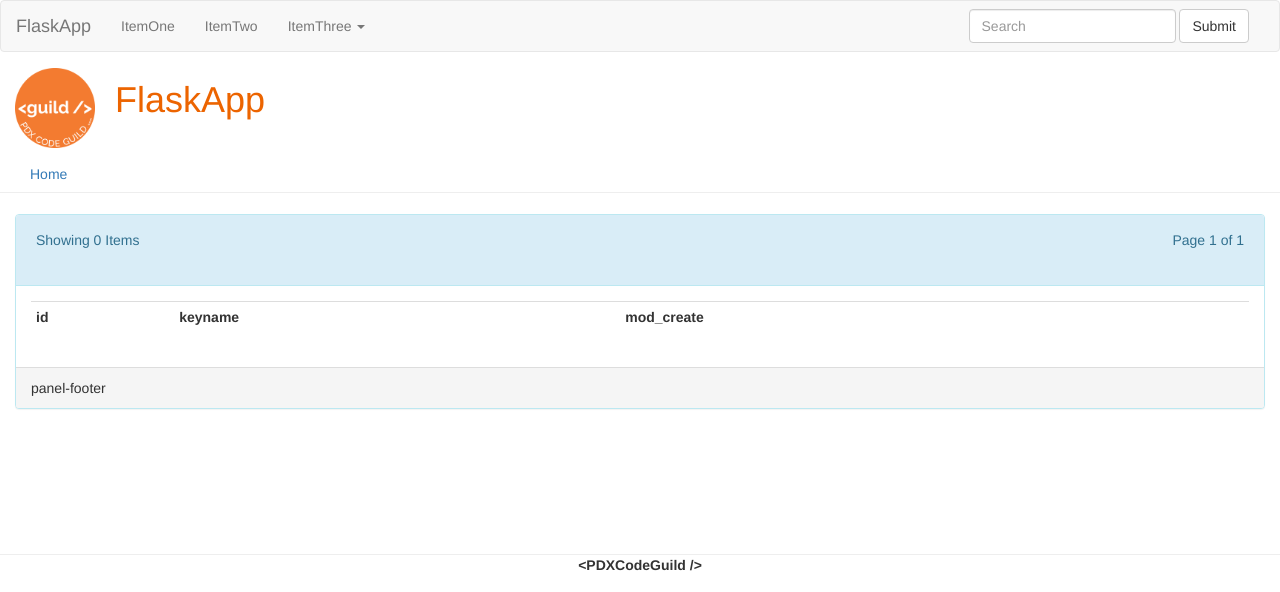
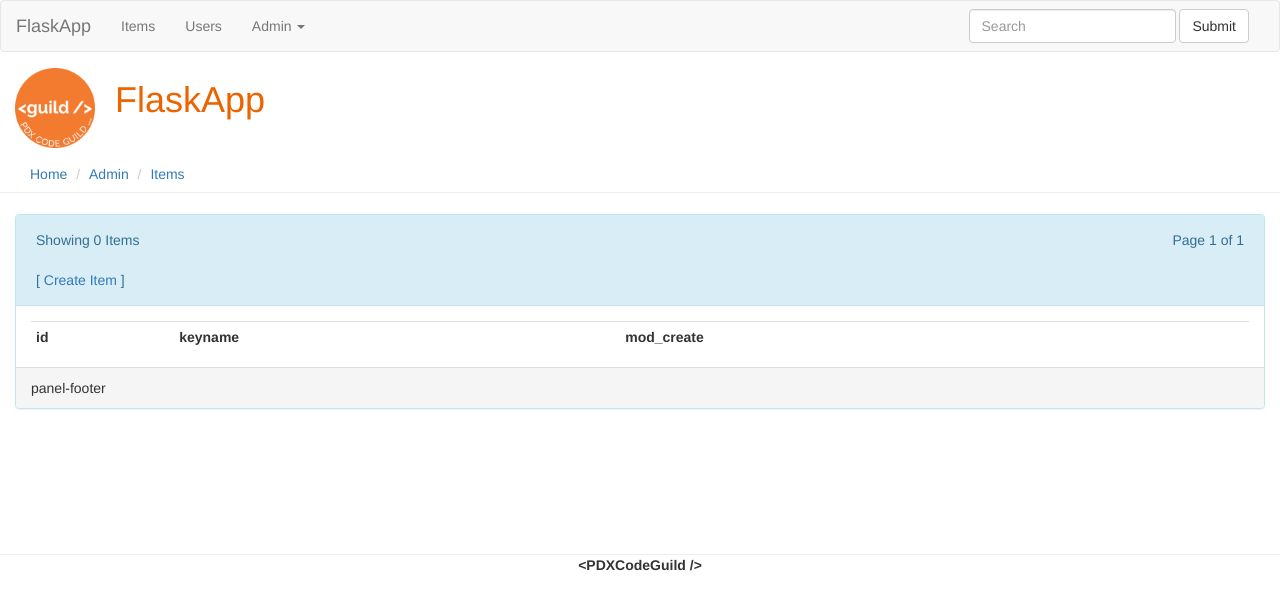
Before and after one commit to PdxCodeGuild/FlaskApp-Tutorial, a Flask app: page /admin/item/list in a window 1280 px wide. Shown: the top 592 px of the page. Run offline with Flask 2, Linux system fonts and the light colour scheme; data that the repository does not hold is empty; parts of the project's set-up code (start-up, migrations or seed data) failed here and were passed over; some libraries are stand-ins or nearby versions.

Commit message:
Flask-WTF: item_create, item_edit, item_delete

```diff
--- a/web/app/item/templates/item_list.html
+++ b/web/app/item/templates/item_list.html
@@ -2,13 +2,14 @@
 
 
 <!-- BLOCK: title -->
-{% block title %}{{super()}}Items{% endblock %}
+{% block title %}{{super()}} - Items{% endblock %}
 
 
 <!-- BLOCK: breadcrumb -->
 {% block breadcrumb %}
 {{super()}}
-{# <li><a href="{{ url_for('.item_list') }}">List Items</a></li> #}
+<li><a href="/admin/">Admin</a></li>
+<li><a href="{{ url_for('.item_list') }}">Items</a></li>
 {% endblock %}
 
 
@@ -23,6 +24,7 @@
 <tr>
 <td>
     Showing {{ rowcnt }} Items
+    <br/><br/>[ <a href="{{ url_for('.item_create') }}">Create Item</a> ]
 </td>
 <td class="text-right">
     <span>Page 1 of 1</span>
@@ -49,7 +51,8 @@
         <td onclick="window.location='{{ url_for('.item_view', id=row.id) }}';">{{ row[col] }}</td>
     {% endfor %}
     <td>
-        <a href="{{ url_for('.item_edit', id=row.id) }}">edit</a>
+        [ <a href="{{ url_for('.item_edit', id=row.id) }}">edit</a> ]
+        [ <a href="{{ url_for('.item_delete', id=row.id) }}">delete</a> ]
     </td>
     </tr>
 {% endfor %}
--- a/web/app/item/views.py
+++ b/web/app/item/views.py
@@ -1,10 +1,11 @@
 import logging
 
-from flask import render_template
-from .. import db
+from flask import flash, redirect, render_template, request, url_for
+from .. import db, flash_errors
 from . import item
 
 from .models import ItemModel
+from .forms import CreatItemForm, EditItemForm
 
 
 @item.route('/item/')
@@ -13,17 +14,51 @@ def hello_item():
     return 'Hello FlaskApp : Item Module'
 
 
-@item.route('/admin/item/delete/<int:id>')
+@item.route('/admin/item/delete/<int:id>', methods=['GET','POST'])
 def item_delete( id ):
-    return 'item_delete - id:%s' % (id)
+    item = ItemModel.query.get_or_404(id)
+    db.session.delete(item)
+    db.session.commit()
+    flash('Item deleted (id=%s)' % (item.id))
+    logging.info('item_delete( id:%s )' % (item.id))
+    return redirect(url_for('.item_list'))
 
-@item.route('/admin/item/create')
+
+@item.route('/admin/item/create', methods=['GET','POST'])
 def item_create():
-    return 'item_create'
+    item = ItemModel()
+    form = CreatItemForm(item)
+    if form.validate_on_submit():
+        form.populate_obj(item)
+        db.session.add(item)
+        db.session.commit()
+        flash('Item created (id=%s)' % (item.id))
+        logging.info('item_create( id:%s )' % (item.id))
+        return redirect(url_for('.item_view', id=item.id))
+    else:
+        flash_errors(form)
+    if request.method == 'GET':
+        item.keyname = ''
+        form.process(obj=item)
+    return render_template('item_create.html', form=form)
 
-@item.route('/admin/item/edit/<int:id>')
+
+@item.route('/admin/item/edit/<int:id>', methods=['GET','POST'])
 def item_edit( id ):
-    return 'item_edit - id:%s' % (id)
+    item = ItemModel.query.get_or_404(id)
+    form = EditItemForm(item)
+    if form.validate_on_submit():
+        del form.mod_create
+        form.populate_obj(item)
+        db.session.add(item)
+        db.session.commit()
+        flash('Item updated (id=%s)' % (item.id))
+        logging.info('item_edit( id:%s )' % (item.id))
+        return redirect(url_for('.item_view', id=item.id))
+    else:
+        flash_errors(form)
+    form.process(obj=item)
+    return render_template('item_edit.html', form=form)
 
 
 @item.route('/admin/item/view/<int:id>')
--- a/web/app/main/templates/navbar_main.html
+++ b/web/app/main/templates/navbar_main.html
@@ -14,14 +14,14 @@
     <div class="collapse navbar-collapse" id="navbar-main-collapse">
       <ul class="nav navbar-nav">
         <!-- li class="active"><a href="#">Link <span class="sr-only">(current)</span></a></li -->
-        <li><a href="#">ItemOne</a></li>
-        <li><a href="#">ItemTwo</a></li>
+        <li><a href="#">Items</a></li>
+        <li><a href="#">Users</a></li>
         <li class="dropdown">
-          <a href="#" class="dropdown-toggle" data-toggle="dropdown" role="button" aria-haspopup="true" aria-expanded="false">ItemThree <span class="caret"></span></a>
+          <a href="#" class="dropdown-toggle" data-toggle="dropdown" role="button" aria-haspopup="true" aria-expanded="false">Admin <span class="caret"></span></a>
           <ul class="dropdown-menu">
-            <li><a href="#">ItemFour</a></li>
+            <li><a href="{{ url_for('item.item_list') }}">Items</a></li>
+            <li><a href="#">Users</a></li>
             <li role="separator" class="divider"></li>
-            <li><a href="#">ItemFive</a></li>
             <li><a href="#">ItemSix</a></li>
           </ul>
         </li>
--- a/web/app/static/css/flaskapp.css
+++ b/web/app/static/css/flaskapp.css
@@ -36,9 +36,14 @@
  */
 h1.condensed, h2.condensed, h3.condensed, h4.condensed { margin: 10px 0 5px 0; }
 
+form { padding: 15px; }
+.form-submit-buttons { padding-left: 15px; }
+
+.table-condensed { margin-bottom: 0; }
 .table-borderless td,
 .table-borderless th {
     border: none !important;
 }
 
+
 #debuginfo { padding: 15px;}
--- a/web/config.py
+++ b/web/config.py
@@ -36,6 +36,8 @@ class DevelopmentConfig(AppConfig):
 class TestingConfig(AppConfig):
     TESTING = True
     LOG_LEVEL = logging.INFO
+    #SQLALCHEMY_ECHO = True
+    WTF_CSRF_ENABLED = False
 
 
 class ProductionConfig(AppConfig):
--- a/web/requirements.txt
+++ b/web/requirements.txt
@@ -1,6 +1,7 @@
 Flask==0.12.2
 Flask-Bootstrap==3.3.7.1
 Flask-SQLAlchemy==2.2.0
+Flask-WTF==0.14.2
 gunicorn==19.7.1
 Jinja2==2.9.6
 MySQL-Connector-Python==8.0.6
```
Also changed, not shown: web/app/__init__.py (+10 -1 lines), web/app/item/forms.py (added, +40 -0 lines), web/app/item/templates/item_create.html (added, +46 -0 lines), web/app/item/templates/item_edit.html (added, +53 -0 lines), web/app/item/templates/item_view.html (+8 -2 lines), web/app/main/templates/admin.html (added, +31 -0 lines), web/app/main/templates/index.html (+10 -3 lines), web/app/main/views.py (+24 -2 lines).
